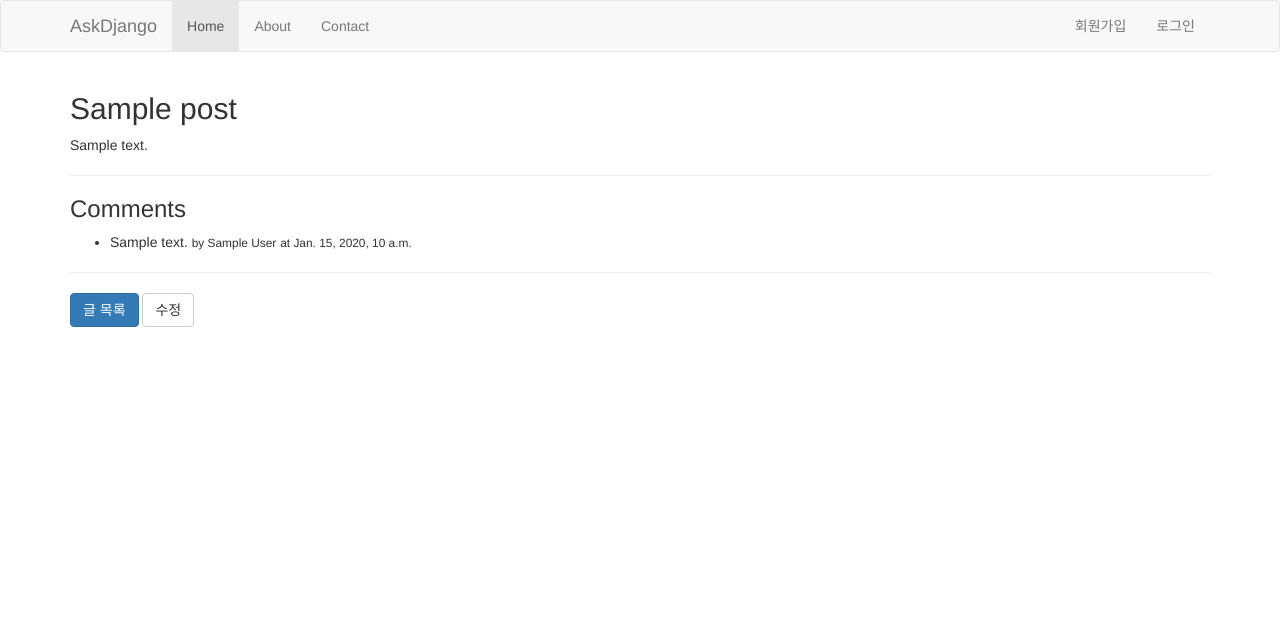
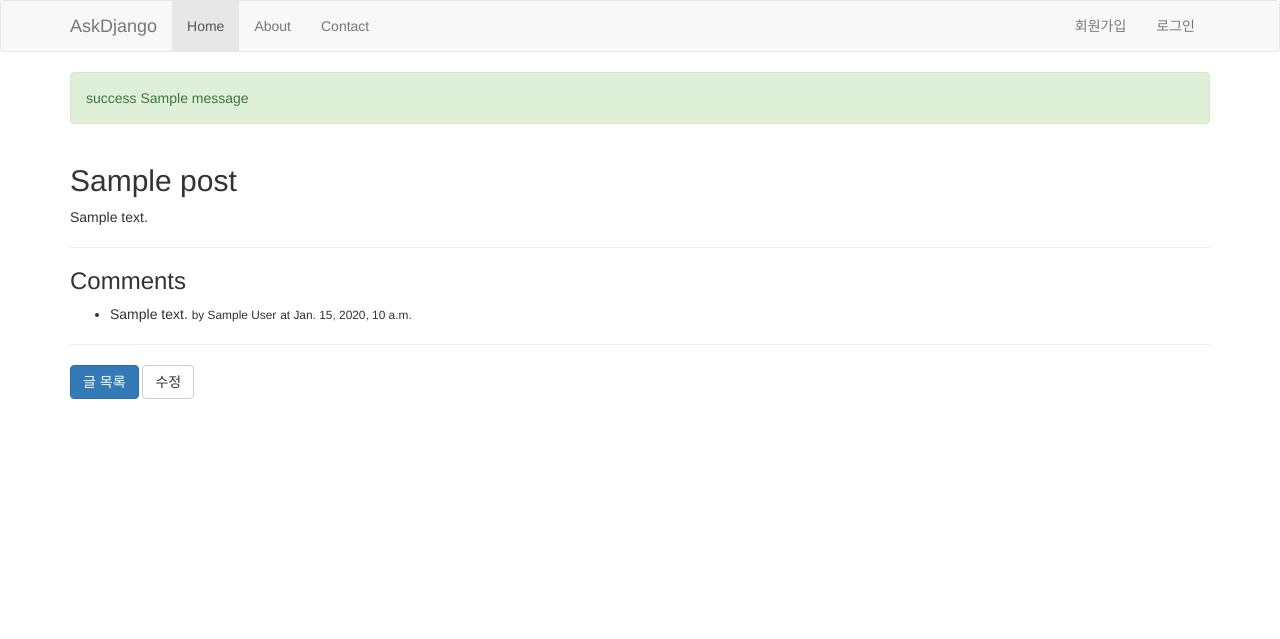
Before and after one commit to choibumsu/askdjango, a Django app: page /blog/1/ in a window 1280 px wide. Shown: the top 639 px of the page. Run offline with Django 3.2, Linux system fonts and the light colour scheme; tables that the repository leaves empty hold one stand-in row (values such as "Sample post"); one stand-in notice (Sample message) is shown; parts of the project's set-up code (start-up, migrations or seed data) failed here and were passed over; some libraries are stand-ins or nearby versions.

Commit message:
blog.views.post_new/post_edit 뷰에 messages 적용

```diff
--- a/askdjango/templates/layout.html
+++ b/askdjango/templates/layout.html
@@ -57,6 +57,17 @@
         </div>
     </nav>
 
+    {% if messages %}
+    <div class="container">
+        {% for message in messages %}
+        <div class="alert alert-{{ message.tags }}">
+            {{ message.tags }}
+            {{ message.message }}
+        </div>
+        {% endfor %}
+    </div>
+    {% endif %}
+
 
     {% block content %}
     {% endblock %}
--- a/blog/views.py
+++ b/blog/views.py
@@ -1,4 +1,5 @@
 from django.shortcuts import render, get_object_or_404, redirect
+from django.contrib import messages
 from .models import Post
 from .forms import PostForm
 
@@ -28,6 +29,7 @@ def post_new(request):
         form = PostForm(request.POST, request.FILES)
         if form.is_valid():
             post = form.save()
+            messages.success(request, '새 포스팅을 저장했습니다.')
             return redirect(post)
     else:
         form = PostForm()
@@ -40,6 +42,7 @@ def post_edit(request, id):
         form = PostForm(request.POST, request.FILES, instance=post)
         if form.is_valid():
             post = form.save()
+            messages.success(request, '포스팅을 수정했습니다.')
             return redirect(post)
     else:
         form = PostForm(instance=post)
```
